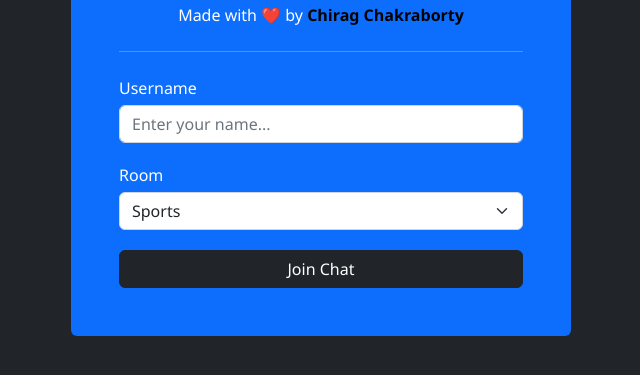
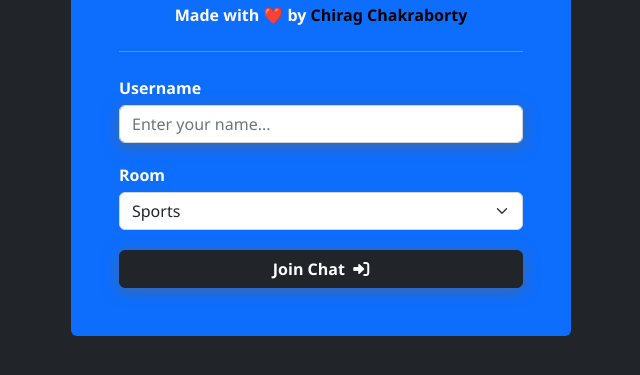
Before and after one commit to noobchirag69/Realtime_Chatroom, a website: page views/index.html in a window 1280 px wide. Shown: the part 159-534 px from the top of the page, without its empty margins (319-959 px from the left). Drawn offline with nearby package versions, Linux system fonts and the light colour scheme.

Commit message:
CSS change

```diff
--- a/views/css/style.css
+++ b/views/css/style.css
@@ -17,7 +17,6 @@ a {
 }
 
 /* Chat Page */
-
 .chat-container {
     max-width: 1000px;
     background: #fff;
@@ -111,25 +110,29 @@ a {
 
 .join-header a {
     color: #000;
-    font-weight: bold;
 }
 
-.join-main p {
+.join-header p {
     margin-bottom: 20px;
+    font-weight: bold;
 }
 
 .join-main .form-control {
     margin-bottom: 20px;
+    box-shadow: 0 3px 15px rgba(100, 100, 100, 0.6);
 }
 
 .join-main label {
     display: block;
     margin-bottom: 5px;
+    font-weight: bold;
 }
 
 .join-main .btn {
     margin-top: 20px;
     width: 100%;
+    box-shadow: 0 3px 15px rgba(100, 100, 100, 0.6);
+    font-weight: bold;
 }
 
 @media (max-width: 767px) {
--- a/views/index.html
+++ b/views/index.html
@@ -41,7 +41,7 @@
                         <option value="Lifestyle">Lifestyle</option>
                     </select>
                 </div>
-                <button type="submit" class="btn btn-dark">Join Chat</button>
+                <button type="submit" class="btn btn-dark">Join Chat&nbsp;&nbsp;<i class="fa-solid fa-right-to-bracket"></i></button>
             </form>
         </main>
     </div>
```
Also changed, not shown: 1 other file.
